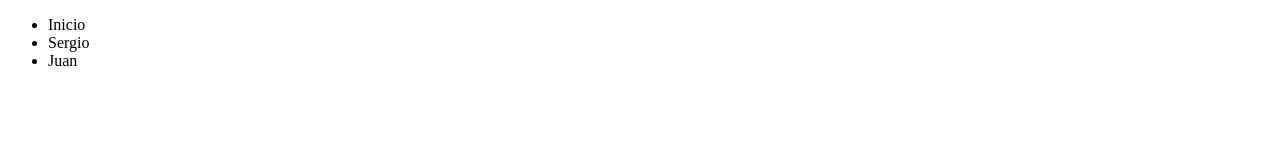
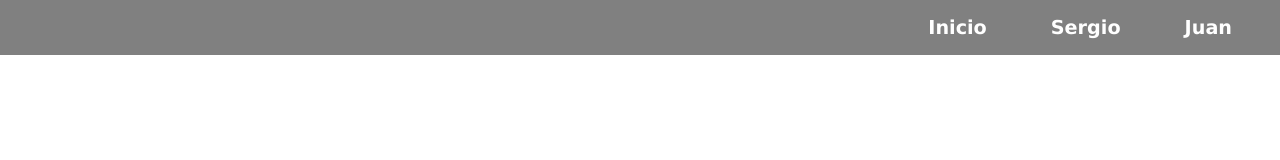
Before and after one commit to Gustavo-Jonapa/Demo_GuSeJu, a plain HTML site: page index.html in a window 1280 px wide. Drawn offline with Linux system fonts and the light colour scheme.

Commit message:
cambios en index

```diff
--- a/index.html
+++ b/index.html
@@ -4,13 +4,47 @@
     <meta charset="UTF-8">
     <meta name="viewport" content="width=device-width, initial-scale=1.0">
     <title>Document</title>
+    <style>
+        body{
+            margin: 0;
+            font-family: 'Lucida Sans', 'Lucida Sans Regular', 'Lucida Grande', 'Lucida Sans Unicode', Geneva, Verdana, sans-serif;
+            box-sizing: border-box;
+        }
+        nav{
+            background-color: gray;
+            padding: 1rem;
+        }
+        nav ul{
+            list-style: none;
+            padding: 0;
+            margin: 0;
+            display: flex;
+            justify-content: flex-end;
+            align-items: center;
+        }
+        nav li{
+            margin: 0 1rem;
+        }
+        nav a{
+            color: white;
+            text-decoration: none;
+            font-weight: bold;
+            font-size: 1.2rem;
+            padding: 0.5rem 1rem;
+            transition: bacground-color 0.3s ease;
+        }
+        nav a:hover{
+            background-color: #555;
+            border-radius: 5px;
+        }
+    </style>
 </head>
 <body>
     <nav>
         <ul>
-            <li><a href="index.html"></a>Inicio</li>
-            <li><a href="sergio.html"></a>Sergio</li>
-            <li><a href="juan.html"></a>Juan</li>
+            <li><a href="index.html">Inicio</a></li>
+            <li><a href="sergio.html">Sergio</a></li>
+            <li><a href="juan.html">Juan</a></li>
         </ul>
     </nav>
 </body>
```
